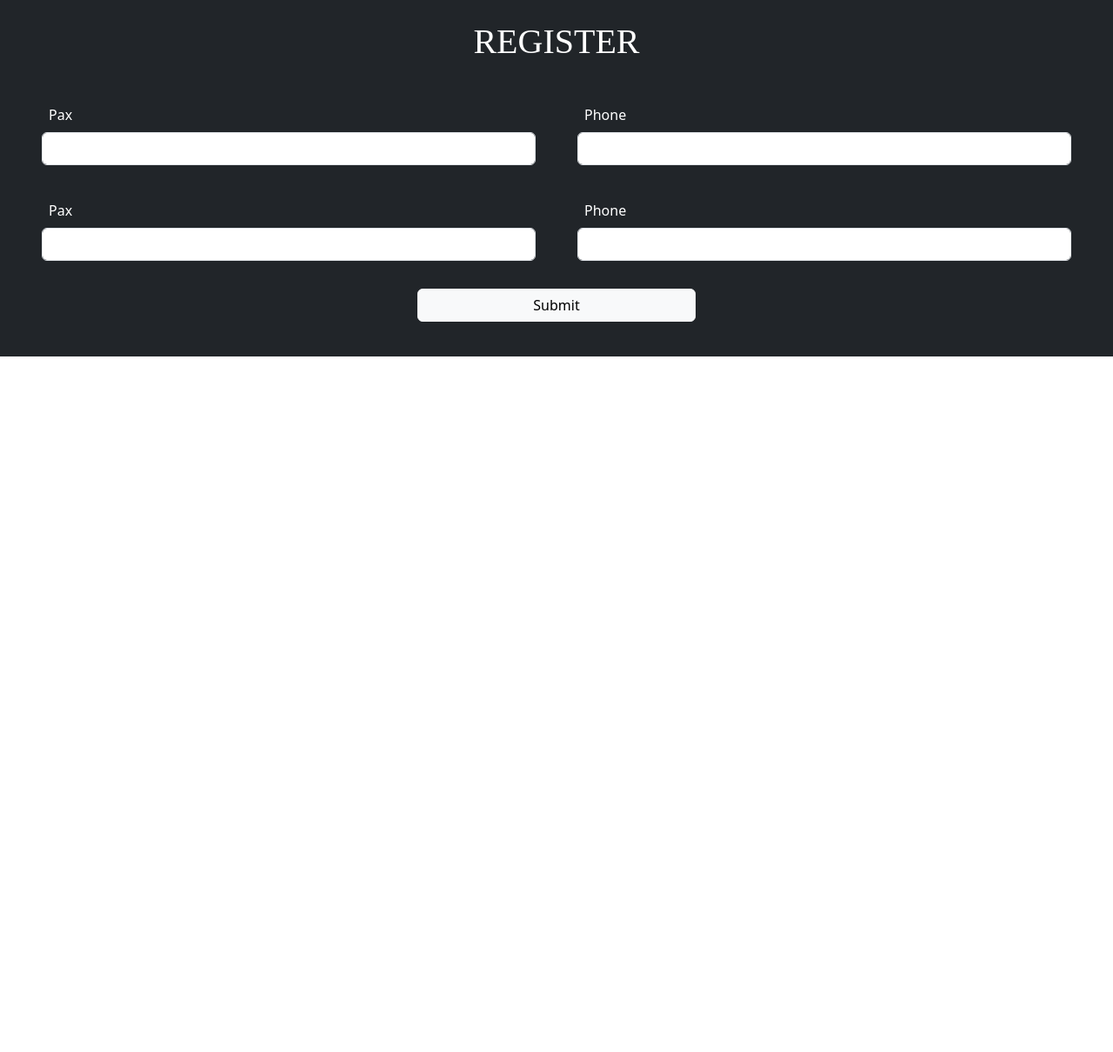
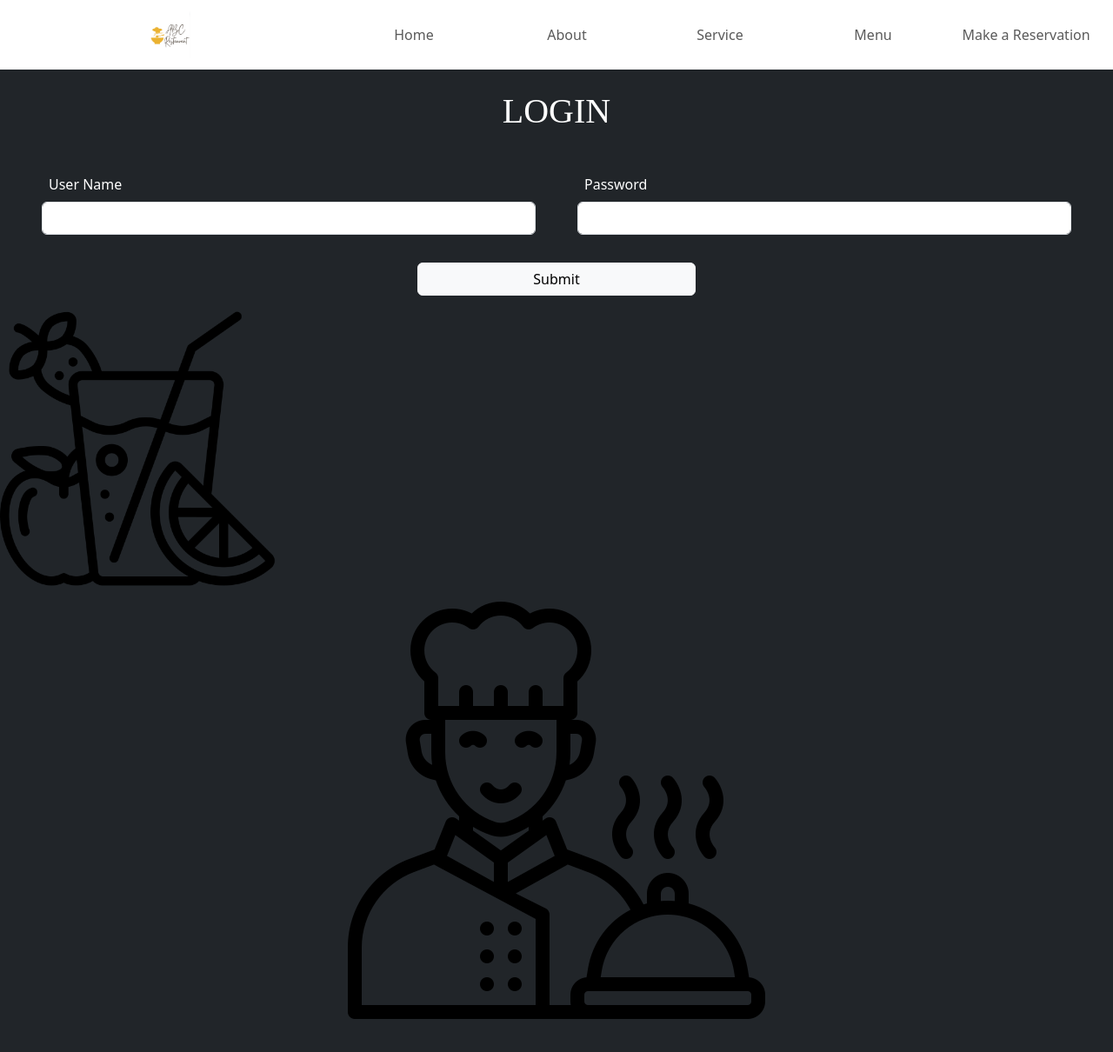
Before and after one commit to PawaraSenarathna/abc_restaurant, a React (Create React App) app: page / in a window 1280 px wide. Shown: the whole page at 87% size. Before the commit the page ends 800 px from the top, so only its background shows below. Built offline with nearby package versions, Linux system fonts and the light colour scheme; a web font is replaced by a local one.

Commit message:
Create Login.js & Staff.js

```diff
--- a/src/App.js
+++ b/src/App.js
@@ -1,15 +1,15 @@
 import './App.css';
 // import HomePage from './Pages/HomePage';
-// import Login from './Pages/Login';
-import Register from './Pages/Register';
+import Login from './Pages/Login';
+//import Register from './Pages/Register';
 
 function App() {
   return (
     <div className="App">
       {/* <HomePage/> */}
-      {/* <Login/>
-       */}
-       <Register/>
+       <Login/>
+
+       {/* <Register/> */}
     </div>
   );
 }
--- a/src/Pages/Login.js
+++ b/src/Pages/Login.js
@@ -1,8 +1,13 @@
 import React from 'react'
+import Navigation from './Navigation'
 
 function Login() {
   return (
     <div>
+        {/* Section: Navigation */}
+        <section id="navigation" className="h-15">
+          <Navigation />
+        </section>
         <div id="reservation" className="py-4 bg-dark">
         <div>
           <h1 className="text-white text-heading">LOGIN</h1>
@@ -13,13 +18,13 @@ function Login() {
             <div className="d-flex px-5 mt-4">
               <div class="mb-3 w-50 me-5">
                 <label class="form-label w-100 text-start ps-2" for="pax">
-                  Pax
+                  User Name
                 </label>
                 <input type="text" class="form-control" id="pax" />
               </div>
               <div class="mb-3 w-50">
                 <label class="form-label w-100 text-start ps-2" for="phone">
-                  Phone
+                  Password
                 </label>
                 <input type="text" class="form-control" id="phone" />
               </div>
@@ -29,6 +34,20 @@ function Login() {
             </button>
           </form>
         </div>
+        <div className="w-25 d-flex justify-content-center align-items-center">
+          <img
+            src="Images/drink.png"
+            alt="menu 1"
+            className="object-fit-cover w-100"
+          />
+        </div>
+        <div className="d-flax justify-contect-midille">
+          <img
+            src="Images/cheff.png"
+            alt="menu 1"
+            className="object-fit-cover w-30"
+          />
+        </div>
       </div>
     </div>
   )
```
Also changed, not shown: src/Pages/Staff.js (+6 -1 lines), public/Images/cheff.png (added).
